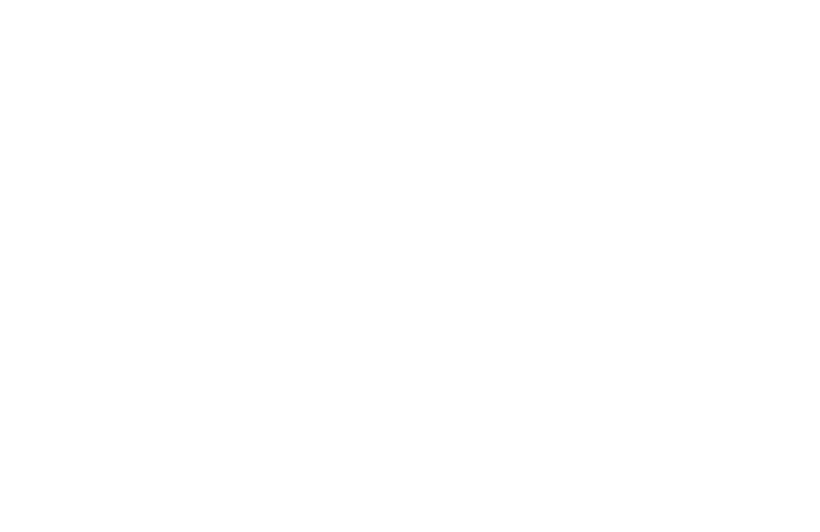
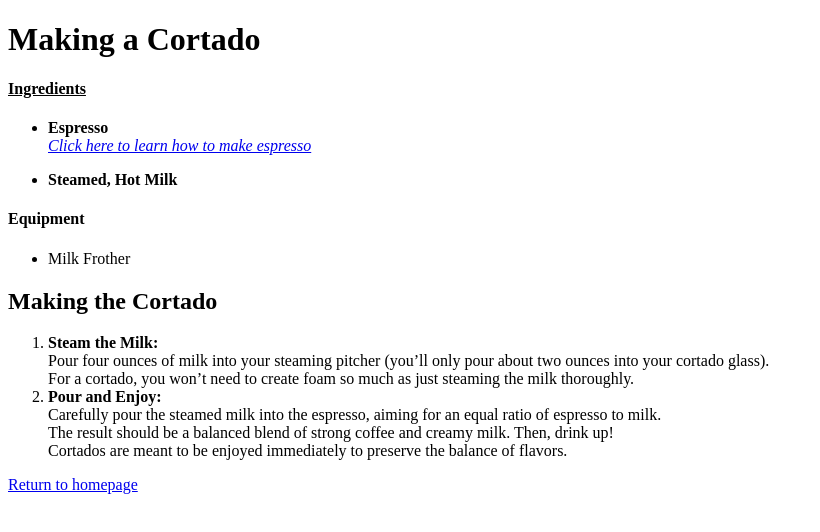
Before and after one commit to 410kagan410/RecipeSite, a plain HTML site: page recipes/cortado.html in a window 1280 px wide. Shown: the whole page, without its empty margins (0-820 px from the left). Drawn offline with Linux system fonts and the light colour scheme.

Commit message:
Edited ./recipes/cortado.html
Added the recipe of cortado.

```diff
--- a/recipes/cortado.html
+++ b/recipes/cortado.html
@@ -6,6 +6,28 @@
     <title>How To Make A Cortado</title>
 </head>
 <body>
-
+    <h1>Making a Cortado</h1>
+    <h4><u>Ingredients</u></h4>
+    <ul>
+        <li><b>Espresso </b><a href="./espresso.html"><i><br>Click here to learn how to make espresso</i></a></li>
+        <li><b><p>Steamed, Hot Milk</b></p></li>
+    </ul>
+    <h4>Equipment</h4>
+    <ul>
+        <li>Milk Frother</li>
+    </ul>
+    <h2>Making the Cortado</h2>
+    <ol>
+        <!-- recipe from "https://methodicalcoffee.com/blogs/coffee-culture/what-is-a-cortado-and-how-do-you-make-one"-->
+        <li><b>Steam the Milk:</b><br>
+        Pour four ounces of milk into your steaming pitcher (you’ll only pour about two ounces into your cortado glass).<br>
+        For a cortado, you won’t need to create foam so much as just steaming the milk thoroughly.</li>
+        <li><b>Pour and Enjoy:</b><br>
+            Carefully pour the steamed milk into the espresso, aiming for an equal ratio of espresso to milk.<br>
+            The result should be a balanced blend of strong coffee and creamy milk. Then, drink up!<br>
+            Cortados are meant to be enjoyed immediately to preserve the balance of flavors.
+        </li>
+    </ol>
+    <p><a href="../index.html">Return to homepage</a></p>
 </body>
 </html>
```
